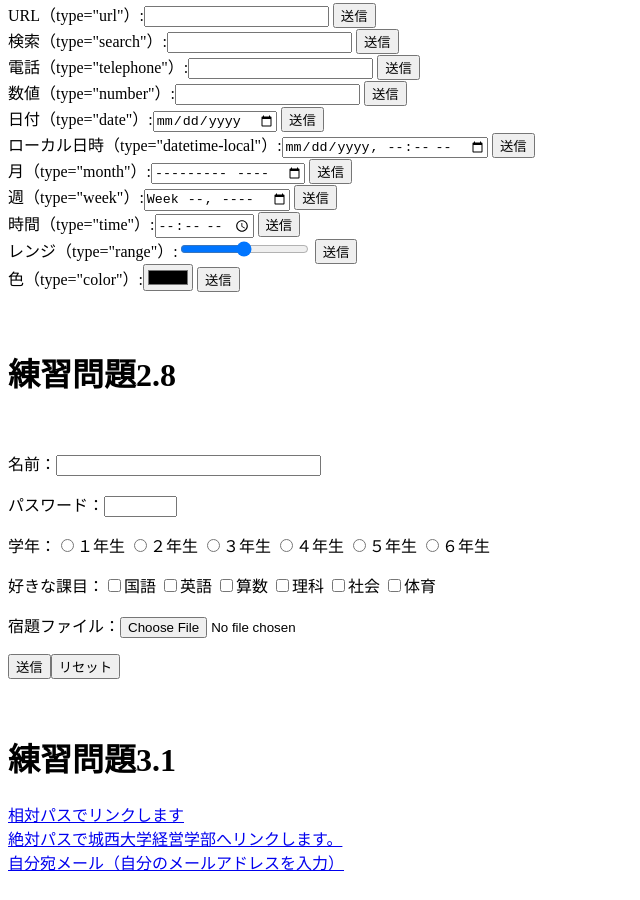
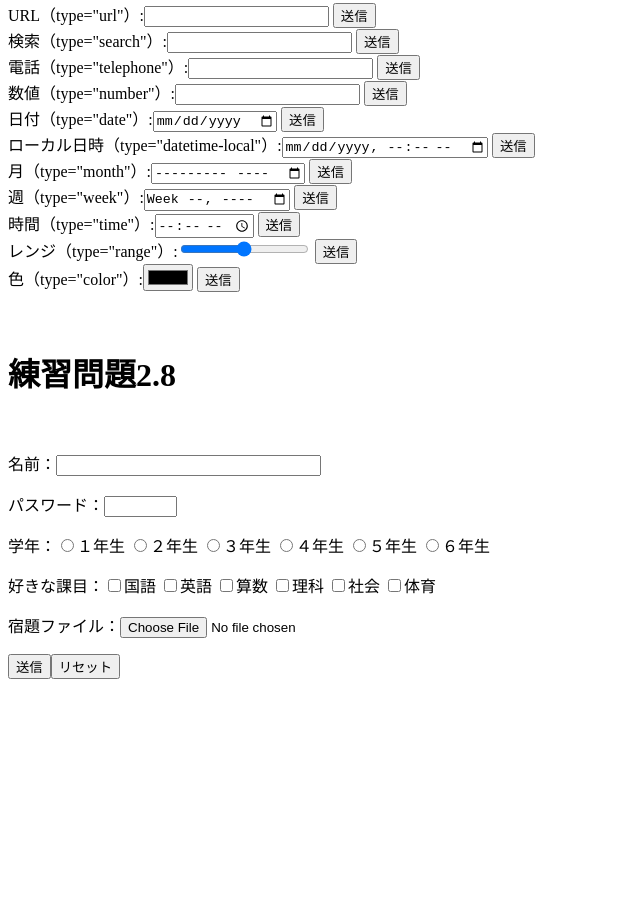
Before and after one commit to zm22012/zm22012, a plain HTML site: page index.html in a window 1280 px wide. Shown: the part 1928-2828 px from the top of the page, without its empty margins (0-640 px from the left). After the commit the page ends 2649 px from the top, so only its background shows below. Drawn offline with Linux system fonts and the light colour scheme.

Commit message:
Update index.html

```diff
--- a/index.html
+++ b/index.html
@@ -132,9 +132,4 @@
     <p><label>宿題ファイル：<input type="file" name="syukudai"></label></p>
     <p><input type="submit" value="送信"><input type="reset" value="リセット"></p><br>
     </body>
-    <h1>練習問題3.1</h1>
-    <a href=“a.html”>相対パスでリンクします</a><br>
-    <a href=“https://www.josai.ac.jp/education/management/index.html”>絶対パスで城西大学経営学部へリンクします。</a><br>
-    <a href=“mailto:zm99999@josai.ac.jp”>自分宛メール（自分のメールアドレスを入力）</a><br>
-    <a href=“https:// www.josai.ac.jp/education/management/index.html /”><imgsrc=“./image/keiei_small.jpg” alt=“城西大学経営学部"></a><br>
 </html>
```
